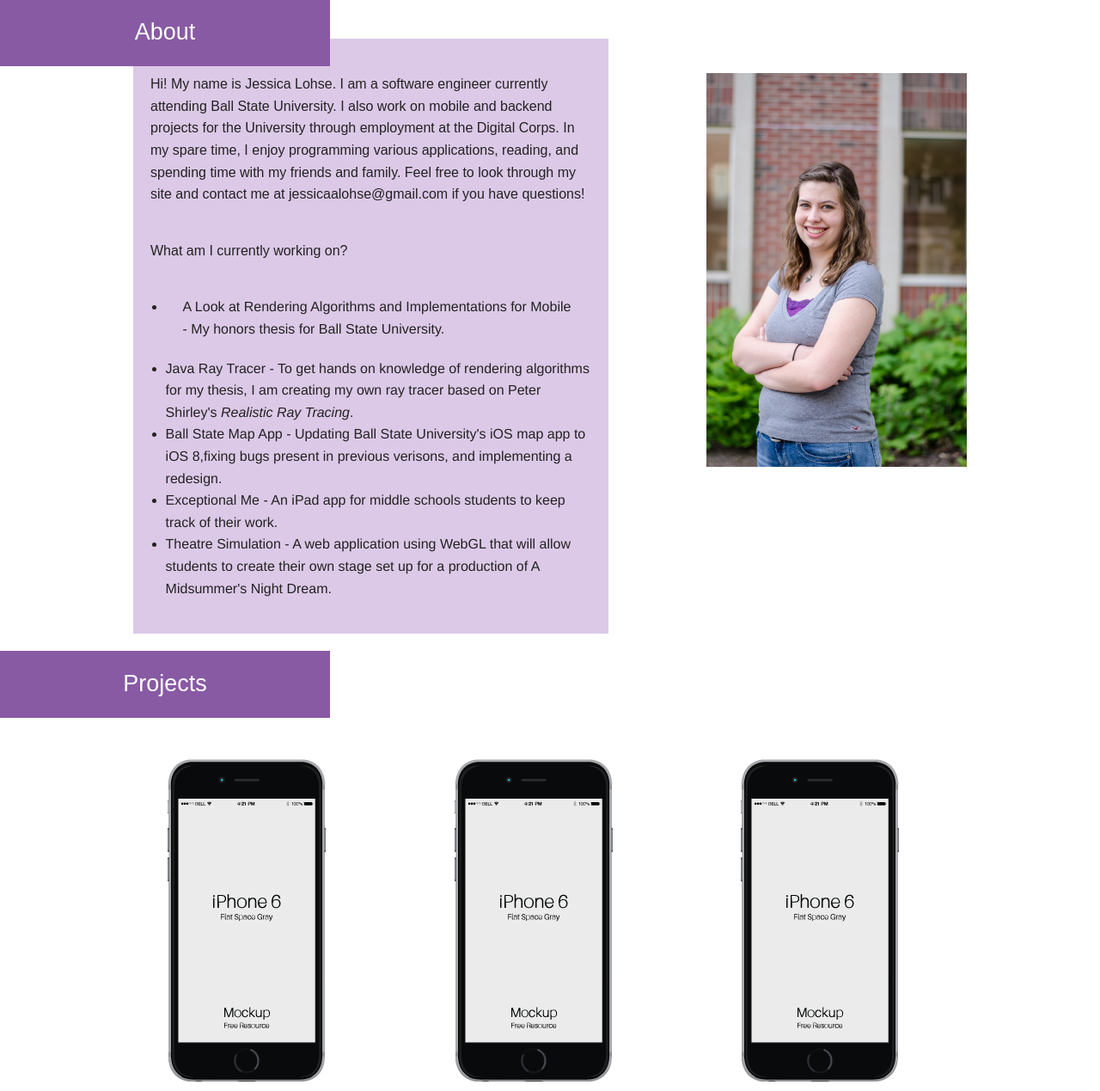
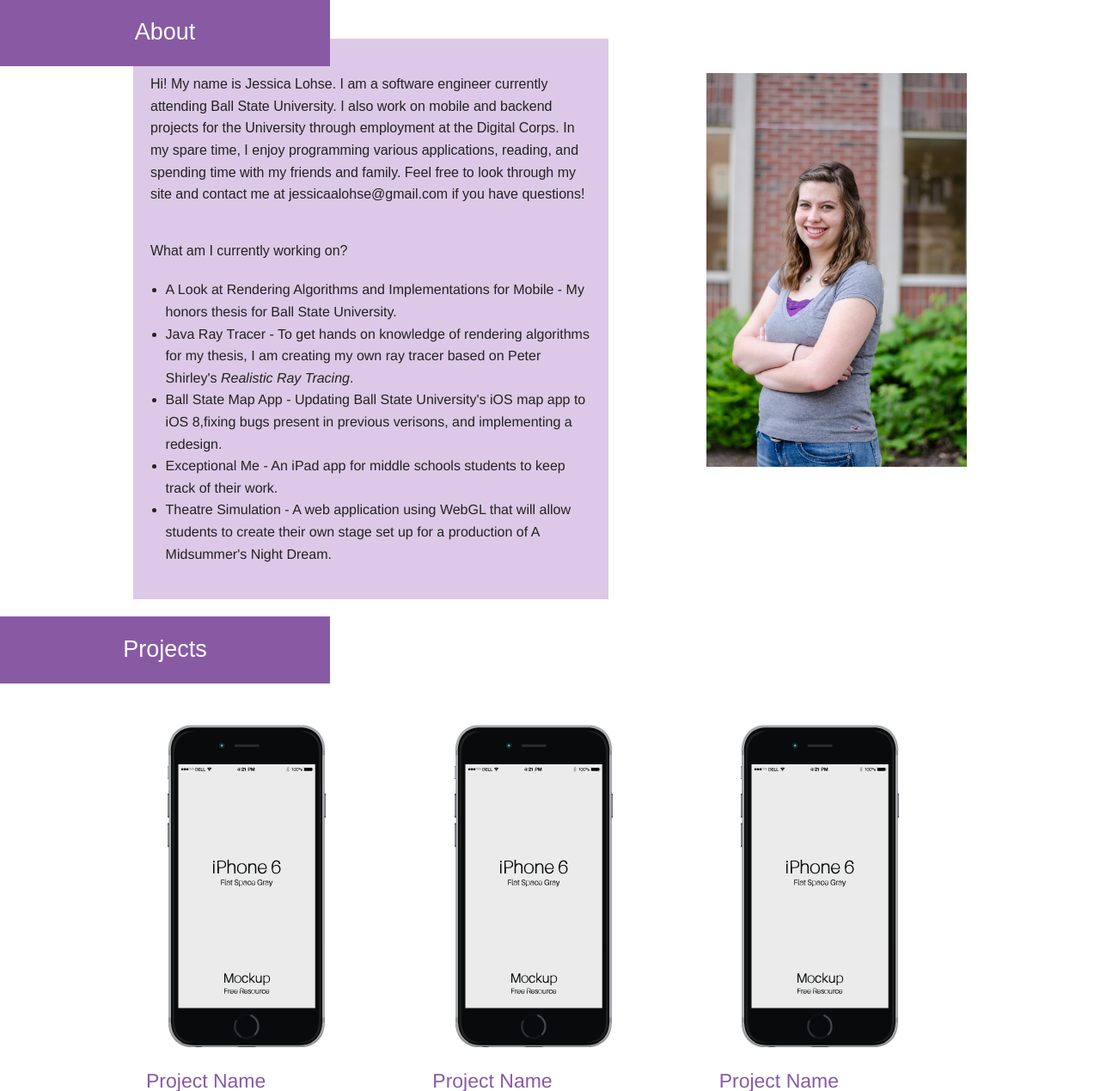
Before and after one commit to jalohse/.github.io, a PHP site: page / in a window 1280 px wide. Shown: the part 531-1800 px from the top of the page at 86% size. Run offline with PHP 8.4, Linux system fonts and the light colour scheme; some libraries are stand-ins or nearby versions.

Commit message:
Messing with styling

```diff
--- a/index.html
+++ b/index.html
@@ -59,9 +59,9 @@
               In my spare time, I enjoy programming various applications, reading, and spending time with my friends and family.
               Feel free to look through my site and contact me at jessicaalohse@gmail.com if you have questions!</p>
             <p class="about-text">What am I currently working on?</p>
-            <div class="about-text">
+            <div class="about-text-list">
               <ul>
-                <li class="about-text">A Look at Rendering Algorithms and Implementations for Mobile - My honors thesis for Ball State University.</li>
+                <li>A Look at Rendering Algorithms and Implementations for Mobile - My honors thesis for Ball State University.</li>
                 <li>Java Ray Tracer - To get hands on knowledge of rendering algorithms for my thesis, I am creating my own ray tracer based on Peter Shirley's <i>Realistic Ray Tracing</i>. </li>
                 <li>Ball State Map App - Updating Ball State University's iOS map app to iOS 8,fixing bugs present in previous verisons, and implementing a redesign.</li>
                 <li>Exceptional Me - An iPad app for middle schools students to keep track of their work.</li>
--- a/style.css
+++ b/style.css
@@ -129,6 +129,15 @@ h3 {
     position: relative;
 }
 
+.about-text-list {
+  box-sizing: border-box;
+  background-color: #dcc9e7;
+  padding: 20px  20px 20px;
+  margin-top: -40px;
+  z-index: -100;
+  position: relative;
+}
+
 h4 {
     color: #885aa4;
     font-family: "Helvetica Neue", Arial, sans-serif;
```
